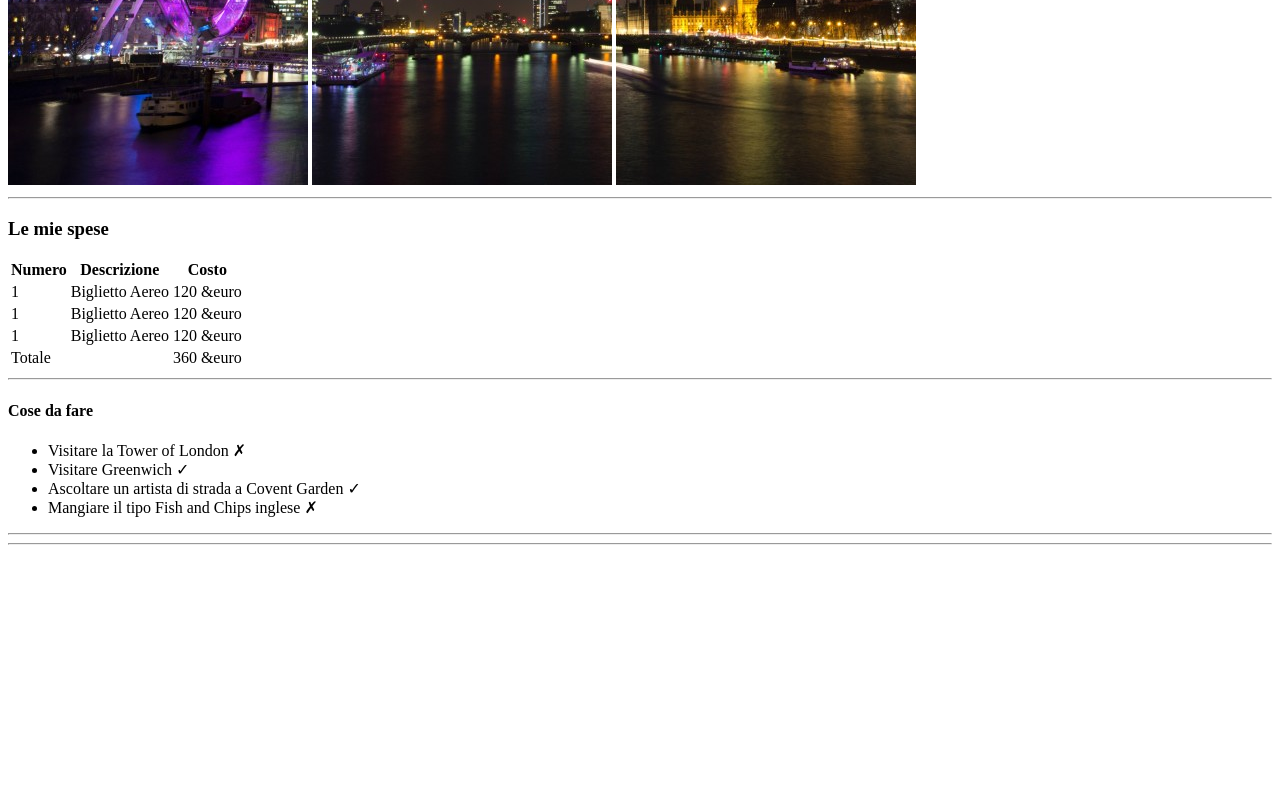
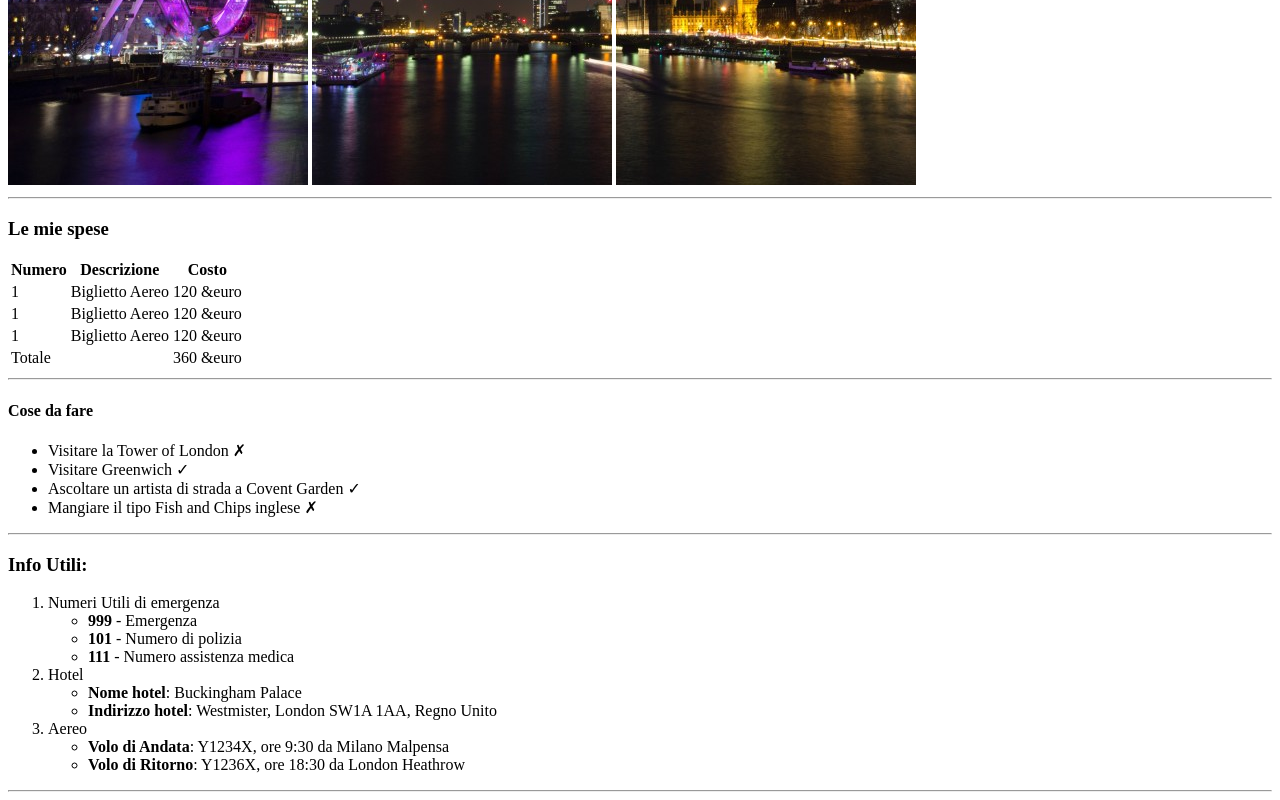
Before and after one commit to chiara1911/html-london-trip, a plain HTML site: page index.html in a window 1280 px wide. Shown: the part 482-1282 px from the top of the page. Before the commit the page ends 1035 px from the top, so only its background shows below. Drawn offline with Linux system fonts and the light colour scheme.

Commit message:
add info utili

```diff
--- a/index.html
+++ b/index.html
@@ -76,6 +76,30 @@
 
     <section>
         <!-- info utili -->
+        <h3>Info Utili:</h3>
+        <ol>
+            <li>Numeri Utili di emergenza
+                <ul>
+                    <li><strong>999</strong> - Emergenza</li>
+                    <li><strong>101</strong> - Numero di polizia</li>
+                    <li><strong>111</strong> - Numero assistenza medica</li>
+                </ul>
+            </li>
+            <li>Hotel
+                <ul>
+                    <li><strong>Nome hotel</strong>: Buckingham Palace</li>
+                    <li><strong>Indirizzo hotel</strong>: Westmister, London SW1A 1AA, Regno Unito</li>
+                </ul>
+            </li>
+            <li>Aereo
+                <ul>
+                    <li><strong>Volo di Andata</strong>: Y1234X, ore 9:30 da Milano Malpensa</li>
+                    <li><strong>Volo di Ritorno</strong>: Y1236X, ore 18:30 da London Heathrow</li>
+                </ul>
+
+
+            </li>
+        </ol>
     </section>
 
 </main>
```
